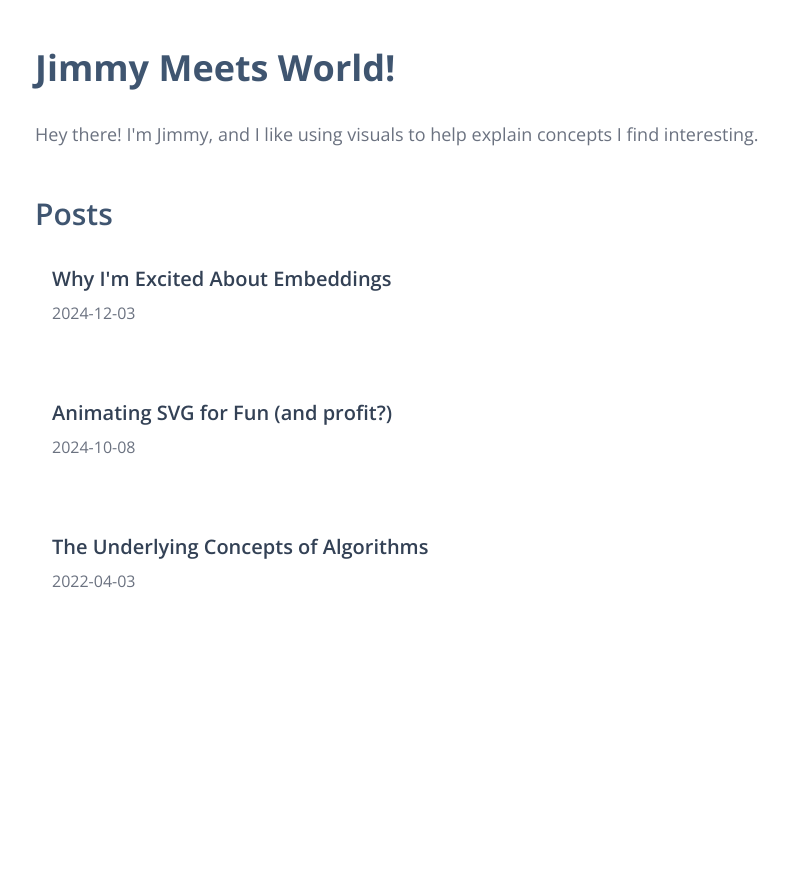
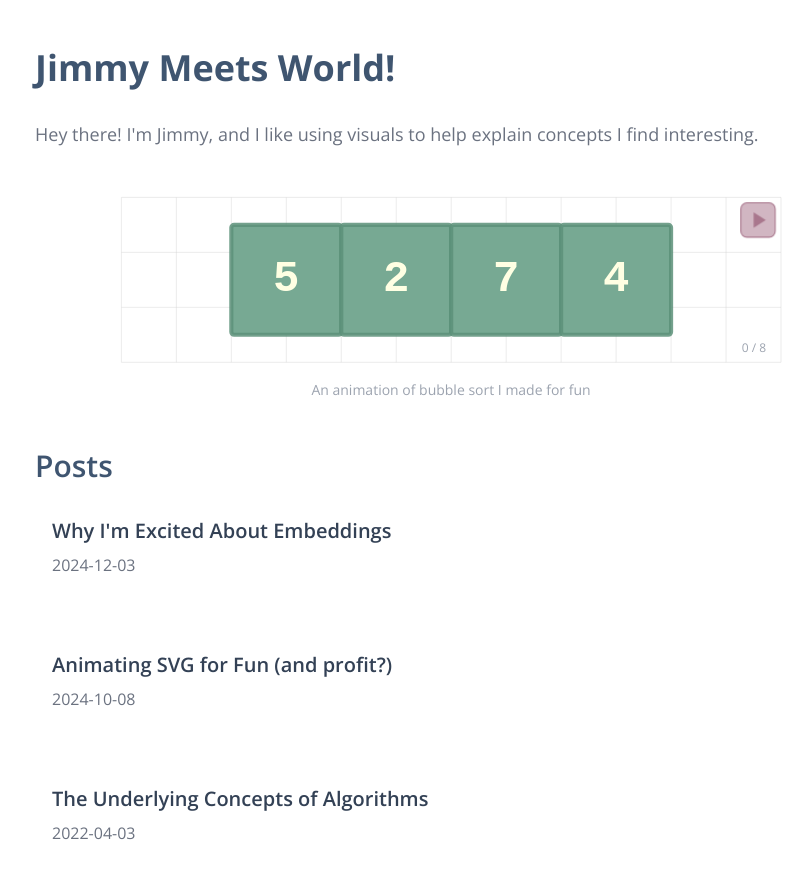
Before and after one commit to jzhang621/website, a Next.js app: page / in a window 1280 px wide. Shown: the top 878 px of the page, without its empty margins (189-1001 px from the left). Before the commit the page ends 816 px from the top, so only its background shows below. Built offline with nearby package versions, Linux system fonts and the light colour scheme.

Commit message:
home page

```diff
--- a/app/page.tsx
+++ b/app/page.tsx
@@ -1,6 +1,7 @@
 import { promises as fs } from "fs";
 import path from "path";
 import Link from "next/link";
+import AnimatedArray from "@/components/animations/AnimatedArray";
 
 interface BlogPost {
     slug: string;
@@ -56,6 +57,15 @@ export default async function Home() {
                 interesting.
             </div>
 
+            <div className="my-12  border-[#B0807038] lg:mx-12 mx-2">
+                <div className="my-4 mx-auto lg:w-[90%]">
+                    <AnimatedArray />
+                    <div className="text-center mx-auto text-sm text-gray-400 my-4">
+                        An animation of bubble sort I made for fun
+                    </div>
+                </div>
+            </div>
+
             <h2 className="text-3xl font-semibold mb-2 mt-12">Posts</h2>
 
             <div className="grid gap-6 text-slate-700">
--- a/components/ReplayButton.tsx
+++ b/components/ReplayButton.tsx
@@ -14,15 +14,15 @@ const PlayButton: React.FC<{
         <button
             disabled={disabled}
             className={`${
-                notPlayed ? "animate-pulse-slightly border-[1.5px] border-orange-600" : ""
-            } bg-[rgb(253,226,154,128)] hover:bg-[#FCD468] cursor-pointer
+                notPlayed ? "animate-pulse-slightly border-[1.5px] border-[#A9778D]" : ""
+            } bg-[#A9778D88] hover:bg-[#A9778Dcc] cursor-pointer
             absolute w-8 h-8 flex items-center justify-center rounded-md top-2 right-2 ${
                 disabled ? "cursor-not-allowed opacity-50" : ""
             }`}
             tabIndex={0}
             onClick={onClick}
         >
-            <PlayArrow className="text-amber-500 w-4 h-4 hover:text-amber-600" />
+            <PlayArrow className="text-[#A9778D] w-4 h-4" />
         </button>
     );
 };
--- a/components/animations/Array.tsx
+++ b/components/animations/Array.tsx
@@ -45,8 +45,10 @@ const Array: React.FC<ArrayVisualizationProps> = ({
     const viewBoxHeight = boxSize + margin * 2;
 
     const rect = {
-        fill: "#a7de83",
-        stroke: "#84b067",
+        // fill: "#a7de83",
+        fill: "#77A993",
+        // stroke: "#84b067",
+        stroke: "#5C917A",
         // stroke: "#c9684b",
         strokeWidth: 1.5,
         strokeOpacity: 0.85,
@@ -54,7 +56,7 @@ const Array: React.FC<ArrayVisualizationProps> = ({
     };
 
     const text = {
-        fontSize: 14,
+        fontSize: 16,
         fontWeight: 700,
         fill: "#ffffe3",
         opacity: 1,
@@ -85,8 +87,8 @@ const Array: React.FC<ArrayVisualizationProps> = ({
                 width={viewBoxWidth}
                 height={viewBoxHeight}
                 cellSize={boxSize / 2}
-                stroke={"#d3d3d3cc"}
-                strokeWidth={0.2}
+                stroke={"#d3d3d3aa"}
+                strokeWidth={0.25}
             />
 
             {data.map((item, idx) => (
```
Also changed, not shown: components/animations/AnimatedArray.tsx (+1 -7 lines).
